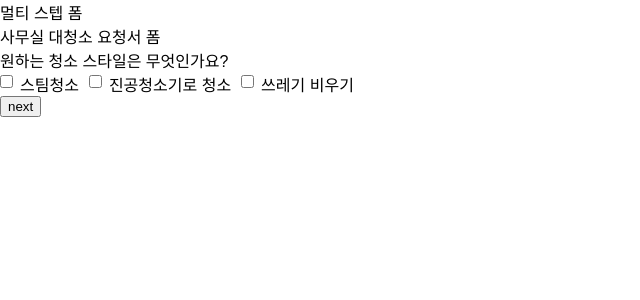
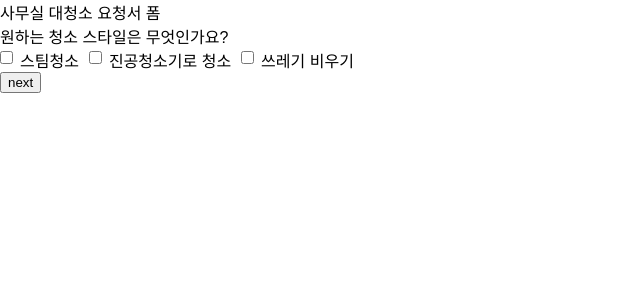
Before and after one commit to ong-ar/multi-steps-form, a React (Create React App) app: page / in a window 1280 px wide. Shown: the top 300 px of the page, without its empty margins (0-640 px from the left). Built offline with nearby package versions, Linux system fonts and the light colour scheme.

Commit message:
div 제거

```diff
--- a/src/Routes/Home/HomePresenter.tsx
+++ b/src/Routes/Home/HomePresenter.tsx
@@ -6,10 +6,7 @@ const HomePresenter: React.SFC = () => {
   const onSubmit = (output: IOutput) => console.log(output);
   return (
     <div>
-      멀티 스텝 폼
-      <div>
-        <MultiStepForm input={input} onSubmit={onSubmit} />
-      </div>
+      <MultiStepForm input={input} onSubmit={onSubmit} />
     </div>
   );
 };
```
